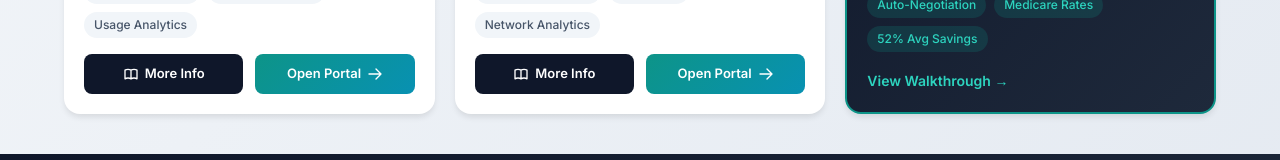
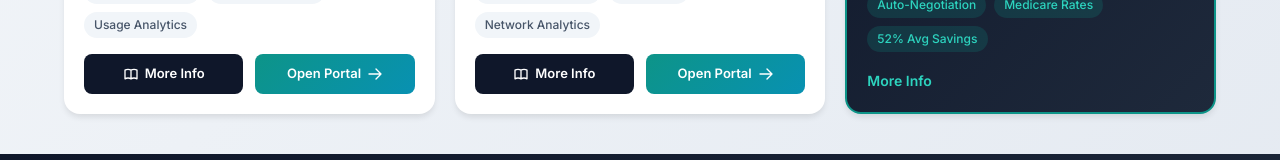
Before and after one commit to CoHoast/clarity-health-network, a Next.js app: page /demo in a window 1280 px wide. Shown: the part 1272-1432 px from the top of the page. Built offline with nearby package versions, Linux system fonts and the light colour scheme.

Commit message:
Change Bill Negotiator button to More Info

```diff
--- a/app/demo/page.tsx
+++ b/app/demo/page.tsx
@@ -665,7 +665,7 @@ export default function ProductDemoPage() {
                 fontWeight: 600,
                 fontSize: 14,
               }}>
-                View Walkthrough →
+                More Info
               </div>
             </div>
           </div>
```
